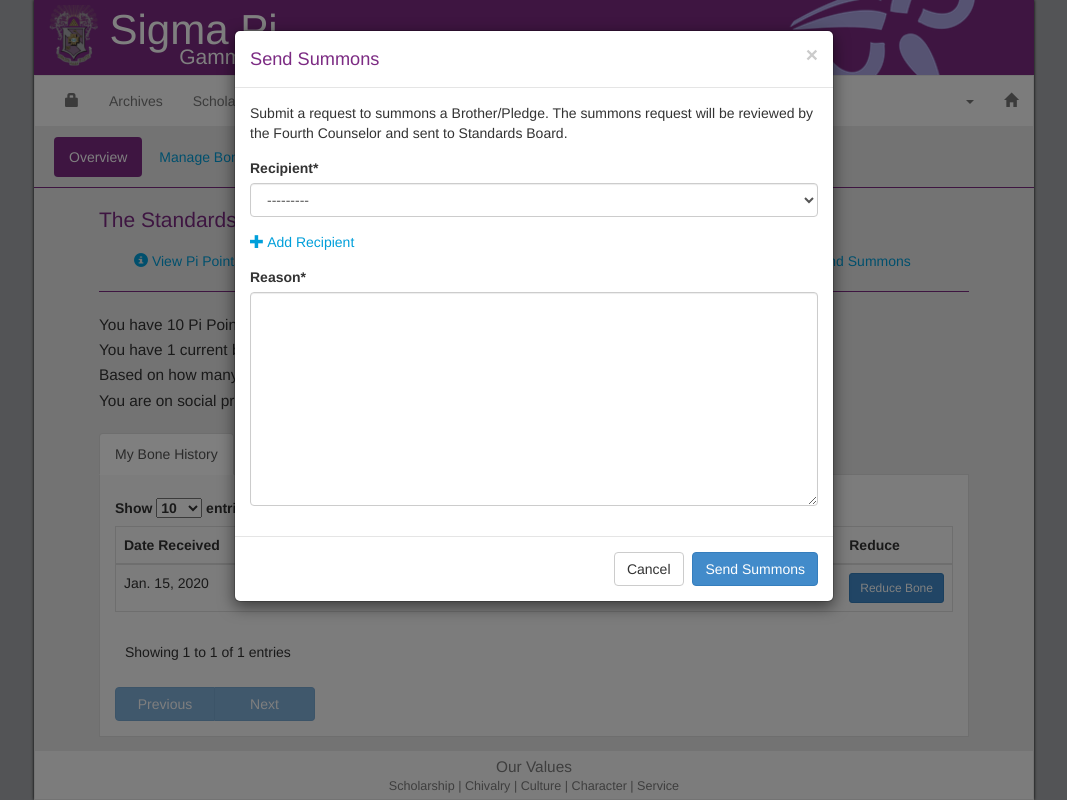
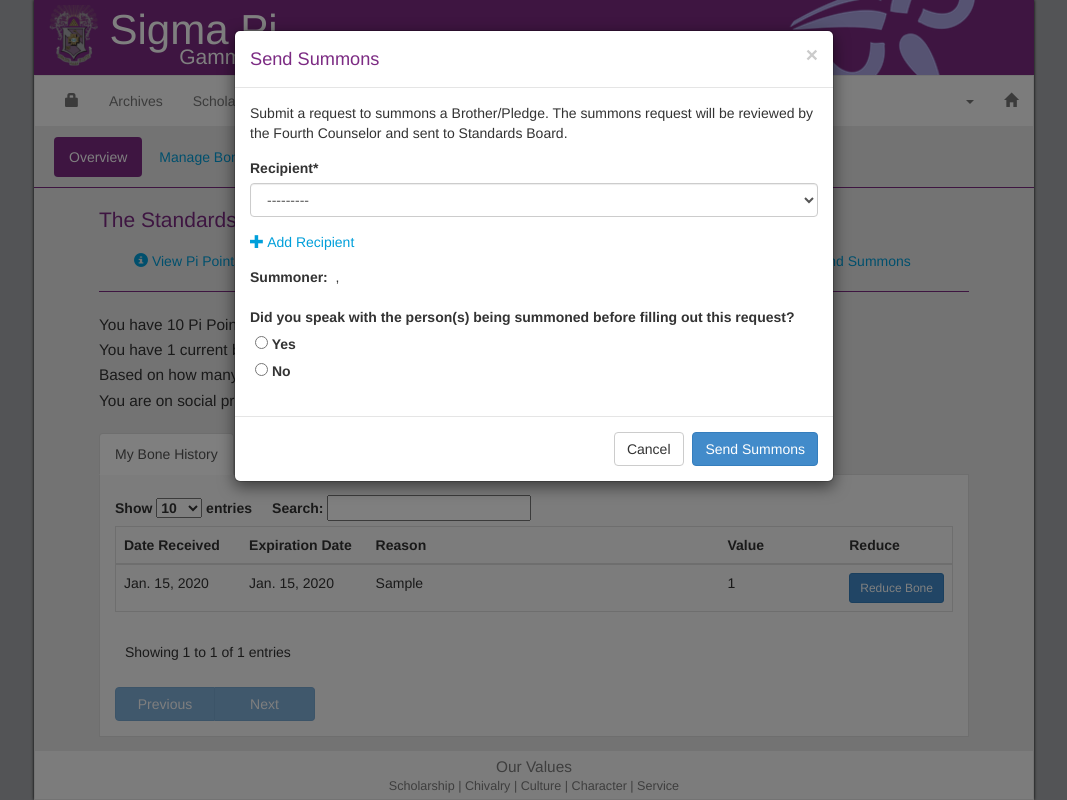
Before and after one commit to sdmoran/sigmapi-web, a Django app: page /secure/standards/overview/ in a window 1280 px wide, after a click on "Send Summons". Shown: the whole page, without its empty margins (106-1173 px from the left). Run offline with Django 3.2, Linux system fonts and the light colour scheme; a user stored in the database is signed in; data comes from the database, SQL or seed files in the repository; tables that the repository leaves empty hold one stand-in row (values such as "Sample post"); parts of the project's set-up code (start-up, migrations or seed data) failed here and were passed over; some libraries are stand-ins or nearby versions.

Commit message:
Updated summons request and summons models / forms

```diff
--- /dev/null
+++ b/SigmaPi/Standards/admin.py
@@ -0,0 +1,6 @@
+from django.contrib import admin
+from Standards.models import Summons, SummonsRequest
+
+# Register models to appear in the Django Admin DB Site
+admin.site.register(Summons)
+admin.site.register(SummonsRequest)
--- a/SigmaPi/Standards/forms.py
+++ b/SigmaPi/Standards/forms.py
@@ -4,154 +4,169 @@ from django.db import models
 
 from Standards.models import JobRequest, PiPointsRequest, Bone, Probation, Summons, SummonsRequest
 
+
 class CustomModelChoiceField(forms.ModelChoiceField):
-    def label_from_instance(self, obj):
-        return obj.last_name + ", " + obj.first_name
+	def label_from_instance(self, obj):
+		return obj.last_name + ", " + obj.first_name
 
 
 class JobRequestForm(forms.ModelForm):
-  """
-    Form for requesting someone take/to take a job
-  """
-  REASON_CHOICES = (
-        ('P', 'Pre/Post Party Job (10)'),
-        ('F', 'First Shift Party Job (30)'),
-        ('S', 'Second Shift Party Job (40)'),
-        ('H', 'House Job (20)'),
-        ('M', 'Meal Crew (20)')
-        )
-  REASON_POINTS = { 'P': 10, 'F': 30, 'S': 40, 'H': 20, 'M': 20,}
+	"""
+	  Form for requesting someone take/to take a job
+	"""
+	REASON_CHOICES = (
+		('P', 'Pre/Post Party Job (10)'),
+		('F', 'First Shift Party Job (30)'),
+		('S', 'Second Shift Party Job (40)'),
+		('H', 'House Job (20)'),
+		('M', 'Meal Crew (20)')
+	)
+	REASON_POINTS = {'P': 10, 'F': 30, 'S': 40, 'H': 20, 'M': 20, }
 
-  job = forms.ChoiceField(choices=REASON_CHOICES)
-  details = models.TextField()
+	job = forms.ChoiceField(choices=REASON_CHOICES)
+	details = models.TextField()
 
-  class Meta:
-    model = JobRequest
-    exclude = ['requester', 'takingJob', 'date']
+	class Meta:
+		model = JobRequest
+		exclude = ['requester', 'takingJob', 'date']
+
 
 class PiPointsRequestForm(forms.ModelForm):
-  """
-    Form for requesting pipoints
-  """
-  REASON_CHOICES = (
-      ('P', 'Pre/Post Party Job'),
-      ('F', 'First Shift Party Job'),
-      ('S', 'Second Shift Party Job'),
-      ('H', 'House Job'),
-      ('M', 'Meal Crew')
-      )
-  reason = forms.ChoiceField(choices=REASON_CHOICES)
-  witness = forms.CharField(max_length=100, required=False)
+	"""
+	  Form for requesting pipoints
+	"""
+	REASON_CHOICES = (
+		('P', 'Pre/Post Party Job'),
+		('F', 'First Shift Party Job'),
+		('S', 'Second Shift Party Job'),
+		('H', 'House Job'),
+		('M', 'Meal Crew')
+	)
+	reason = forms.ChoiceField(choices=REASON_CHOICES)
+	witness = forms.CharField(max_length=100, required=False)
 
-  class Meta:
-    model = PiPointsRequest
-    exclude = ['requester', 'date']
+	class Meta:
+		model = PiPointsRequest
+		exclude = ['requester', 'date']
+
 
 class PiPointsAddBrotherForm(forms.Form):
-  """
-    Form for adding a brother to the pipoints system.
-  """
-  brother = CustomModelChoiceField(queryset=User.objects.all().order_by('last_name').exclude(groups__name='Alumni').exclude(pipointsrecord__isnull=False))
-  piPoints = forms.IntegerField()
+	"""
+	  Form for adding a brother to the pipoints system.
+	"""
+	brother = CustomModelChoiceField(
+		queryset=User.objects.all().order_by('last_name').exclude(groups__name='Alumni').exclude(
+			pipointsrecord__isnull=False))
+	piPoints = forms.IntegerField()
+
 
 class BoneGivingForm(forms.ModelForm):
-  """
-    Form for giving Bones
-  """
+	"""
+	  Form for giving Bones
+	"""
 
-  REASON_CHOICES = (
-        (10, 'Pre/Post Party Job (10)'),
-        (20, 'House Job/Meal Crew (20)'),
-        (30, 'First Shift Party Job (30)'),
-        (40, 'Second Shift Party Job (40)'),
-        (50, 'Other (50)'),
-        (60, 'Other (60)'),
-        (70, 'Other (70)'),
-        (80, 'Other (80)'),
-        (90, 'Other (90)'),
-        (100, 'Other (100)')
-        )
+	REASON_CHOICES = (
+		(10, 'Pre/Post Party Job (10)'),
+		(20, 'House Job/Meal Crew (20)'),
+		(30, 'First Shift Party Job (30)'),
+		(40, 'Second Shift Party Job (40)'),
+		(50, 'Other (50)'),
+		(60, 'Other (60)'),
+		(70, 'Other (70)'),
+		(80, 'Other (80)'),
+		(90, 'Other (90)'),
+		(100, 'Other (100)')
+	)
 
-  bonee = CustomModelChoiceField(queryset=User.objects.all().order_by('last_name').exclude(groups__name='Alumni'))
-  reason = forms.CharField(widget=forms.Textarea)
-  expirationDate = forms.DateField()
-  value = forms.ChoiceField(choices=REASON_CHOICES)
+	bonee = CustomModelChoiceField(queryset=User.objects.all().order_by('last_name').exclude(groups__name='Alumni'))
+	reason = forms.CharField(widget=forms.Textarea)
+	expirationDate = forms.DateField()
+	value = forms.ChoiceField(choices=REASON_CHOICES)
 
-  class Meta:
-    model = Bone
-    exclude = ['boner', 'dateReceived']
+	class Meta:
+		model = Bone
+		exclude = ['boner', 'dateReceived']
+
 
 class BoneEditingForm(forms.ModelForm):
-  """
-    Form for editing Bones
-  """
-  reason = forms.CharField(widget=forms.Textarea)
-  expirationDate = forms.DateField()
-  value = forms.IntegerField(min_value=0)
+	"""
+	  Form for editing Bones
+	"""
+	reason = forms.CharField(widget=forms.Textarea)
+	expirationDate = forms.DateField()
+	value = forms.IntegerField(min_value=0)
 
-  class Meta:
-    model = Bone
-    exclude = ['bonee', 'boner', 'dateReceived']
+	class Meta:
+		model = Bone
+		exclude = ['bonee', 'boner', 'dateReceived']
+
 
 class ProbationGivingForm(forms.ModelForm):
-  """
-    Form for giving probation
-  """
-  recipient = CustomModelChoiceField(queryset=User.objects.all().order_by('last_name').exclude(groups__name='Alumni'))
-  expirationDate = forms.DateField()
+	"""
+	  Form for giving probation
+	"""
+	recipient = CustomModelChoiceField(queryset=User.objects.all().order_by('last_name').exclude(groups__name='Alumni'))
+	expirationDate = forms.DateField()
 
-  class Meta:
-    model = Probation
-    exclude = ['giver', 'dateReceived']
+	class Meta:
+		model = Probation
+		exclude = ['giver', 'dateReceived']
+
 
 class SummonsRequestForm(forms.ModelForm):
-  """
-    Form for sending a summons request
-  """
+	"""
+	  Form for sending a summons request
+	"""
+	spokeWith = forms.ChoiceField(choices=(('yes', 'Yes'), ('no', 'No')), widget=forms.RadioSelect())
+	#reason = forms.CharField(widget=forms.Textarea)
+	outcomes = forms.CharField(widget=forms.Textarea)
+	standards_action = forms.CharField(widget=forms.Textarea)
 
-  reason = forms.CharField(widget=forms.Textarea)
-  summonee = CustomModelChoiceField(queryset=User.objects.all().order_by('last_name').exclude(groups__name='Alumni'))
+	special_circumstance = forms.CharField(widget=forms.Textarea)
 
-  class Meta:
-    model = SummonsRequest
-    exclude = ['summoner', 'dateRequestSent']
+	summonee = CustomModelChoiceField(queryset=User.objects.all().order_by('last_name').exclude(groups__name='Alumni'))
+
+	class Meta:
+		model = SummonsRequest
+		exclude = ['summoner', 'dateRequestSent']
+
 
 class AddSummonsForm(forms.ModelForm):
-  """
-    Form for sending a summons
-  """
+	"""
+	  Form for sending a summons
+	"""
 
-  reason = forms.CharField(widget=forms.Textarea)
-  summonee = CustomModelChoiceField(queryset=User.objects.all().order_by('last_name').exclude(groups__name='Alumni'))
-  summoner = CustomModelChoiceField(queryset=User.objects.all().order_by('last_name').exclude(groups__name='Alumni'))
+	special_circumstance = forms.CharField(widget=forms.Textarea)
+	summonee = CustomModelChoiceField(queryset=User.objects.all().order_by('last_name').exclude(groups__name='Alumni'))
+	summoner = CustomModelChoiceField(queryset=User.objects.all().order_by('last_name').exclude(groups__name='Alumni'))
 
-  class Meta:
-    model = Summons
-    exclude = ['dateSummonsSent', 'approver']
+	class Meta:
+		model = Summons
+		exclude = ['dateSummonsSent', 'approver', 'outcomes', 'standards_action', 'spokeWith']
+
 
 class AcceptSummonsForm(forms.ModelForm):
-  """
-    Form for accepting a summons
-  """
+	"""
+	  Form for accepting a summons
+	"""
 
-  REASON_CHOICES = (
-    (10, 'Pre/Post Party Job (10)'),
-    (20, 'House Job/Meal Crew (20)'),
-    (30, 'First Shift Party Job (30)'),
-    (40, 'Second Shift Party Job (40)'),
-    (50, 'Other (50)'),
-    (60, 'Other (60)'),
-    (70, 'Other (70)'),
-    (80, 'Other (80)'),
-    (90, 'Other (90)'),
-    (100, 'Other (100)')
-  )
+	REASON_CHOICES = (
+		(10, 'Pre/Post Party Job (10)'),
+		(20, 'House Job/Meal Crew (20)'),
+		(30, 'First Shift Party Job (30)'),
+		(40, 'Second Shift Party Job (40)'),
+		(50, 'Other (50)'),
+		(60, 'Other (60)'),
+		(70, 'Other (70)'),
+		(80, 'Other (80)'),
+		(90, 'Other (90)'),
+		(100, 'Other (100)')
+	)
 
-  expirationDate = forms.DateField()
-  value = forms.ChoiceField(choices=REASON_CHOICES)
-  reason = forms.CharField(widget=forms.Textarea)
+	expirationDate = forms.DateField()
+	value = forms.ChoiceField(choices=REASON_CHOICES)
+	reason = forms.CharField(widget=forms.Textarea)
 
-
-  class Meta:
-    model = Bone
-    exclude = ['boner', 'dateReceived', 'bonee']
+	class Meta:
+		model = Bone
+		exclude = ['boner', 'dateReceived', 'bonee']
--- a/SigmaPi/Standards/templates/secure/standards_index.html
+++ b/SigmaPi/Standards/templates/secure/standards_index.html
@@ -375,11 +375,33 @@
 							<span class="glyphicon glyphicon-plus"></span> Add Recipient
 						</a>
 					</div>
-					<div class="form-group">
-						<label for="id_reason" class="control-label">Reason*</label>
-						{{ summons_form.reason }}
+                    <div class="form-group" id="summoner-template">
+						<label class="control-label">Summoner:&nbsp;</label>
+						{{user.last_name}}, {{ user.first_name }}
 					</div>
-
+					<div class="form-group" id="spoke-with-select">
+						<label class="control-label">Did you speak with the person(s) being summoned before filling out this request?</label>
+						{{summons_form.spokeWith}}
+					</div>
+					<div id="summons_form_spokewith" style="display: none;">
+						<div class="form-group">
+							<label class="control-label" for="id_outcomes">What outcomes resulted from your conversation(s) with the accused?</label>
+							{{summons_form.outcomes}}
+						</div>
+						<div class="form-group">
+							<label class="control-label" for="id_standards_action">Why do you believe action is still required from the Standards Board after having these conversations?</label>
+							{{summons_form.standards_action}}
+						</div>
+					</div>
+					<div id="summons_form_didnotspeak" style="display: none;">
+						<p>
+							Unless you have special circumstance to warrant otherwise, this summons request will be denied on the grounds that the summoner should confront the summoned on the issue before resorting to judicial action.
+						</p>
+						<div class="form-group">
+							<label class="control-label" for="id_special_circumstance">If you have a special circumstance, please describe it below:</label>
+							{{summons_form.special_circumstance}}
+						</div>
+					</div>
 					<input type="hidden" id="recipient-count" name="recipient-count" value="1" class="hidden" style="display:none;"/>
 				</form>
       		</div>
@@ -398,7 +420,10 @@
 	$(document).ready(function() {
 
 		$("#recipient-count").val(summonsRecipientCount); // Make sure count is set to 1. Workaround for browsers that cache form values
-
+		$("#spoke-with-select").val("");
+		$("#id_outcomes").val("");
+		$("#id_standards_action").val("");
+		$("#id_special_circumstance").val("");
 		$("#add-summons-recipient").click(function(){
 
 			summonsRecipientCount = summonsRecipientCount + 1;
@@ -428,6 +453,20 @@
 
 		});
 
+		$("#spoke-with-select input[type=radio]").prop('checked', false);
+		$("#spoke-with-select input[type=radio]").change(function()
+		{
+			if(this.value == 'yes')
+			{
+				$("#summons_form_spokewith").show();
+				$("#summons_form_didnotspeak").hide();
+			}
+			else if(this.value == 'no')
+			{
+				$("#summons_form_spokewith").hide();
+				$("#summons_form_didnotspeak").show();
+			}
+		});
 	});
 
 </script>
--- a/SigmaPi/Standards/views.py
+++ b/SigmaPi/Standards/views.py
@@ -615,10 +615,27 @@ def send_summons_request(request):
 		numRecipients = int(request.POST["recipient-count"])
 
 		# Check for reason
-		reason = request.POST["reason"]
-		if len(reason.strip()) == 0:
-			request.session['standards_index_error'] = "Summons request failed to send. You must include a reason with the request."
+		spokeWithStr = request.POST.get("spokeWith", "error")
+		spokeWith = False
+		if spokeWithStr == "yes":
+			spokeWith = True
+		elif spokeWithStr != "no":
+			request.session['standards_index_error'] = "Summons request failed to send. You must fill in all fields."
 			return redirect(index)
+		outcomes = request.POST.get("outcomes", "")
+		standards_action = request.POST.get("standards_action", "")
+		special_circumstance = request.POST.get("special_circumstance", "")
+
+		if spokeWith:
+			if len(outcomes.strip()) == 0:
+				request.session['standards_index_error'] = "Summons request failed to send. You must include outcomes of the conversation."
+				return redirect(index)
+			elif len(standards_action.strip()) == 0:
+				request.session['standards_index_error'] = "Summons request failed to send. You must include suggested further action by standards."
+				return redirect(index)
+		elif len(special_circumstance.strip()) == 0:
+				request.session['standards_index_error'] = "Summons request failed to send. You must include the special circumstance."
+				return redirect(index)
 
 		# Check for recipients
 		summonsSent = 0
@@ -634,10 +651,10 @@ def send_summons_request(request):
 
 					recipientUser = User.objects.get(pk=recipientInt)
 
-					summonsReq = SummonsRequest(summoner=request.user, summonee=recipientUser, reason=reason, dateRequestSent=datetime.now())
+					summonsReq = SummonsRequest(summoner=request.user, summonee=recipientUser, spokeWith=spokeWith, outcomes=outcomes, standards_action=standards_action, special_circumstance=special_circumstance, dateRequestSent=datetime.now())
 					summonsReq.save()
 
-					summonsSent = summonsSent + 1
+					summonsSent += 1
 			except:
 				request.session['standards_index_error'] = "Unknown error occurred while processing summons recipient list. Please try again. If the problem persists, please contact the Web Chair."
 				return redirect(index)
@@ -730,7 +747,10 @@ def approve_summons_request(request, summons_req):
 		approved_summons.summoner = summons_request.summoner
 		approved_summons.summonee = summons_request.summonee
 		approved_summons.approver = request.user
-		approved_summons.reason = summons_request.reason
+		approved_summons.spokeWith = summons_request.spokeWith
+		approved_summons.outcomes = summons_request.outcomes
+		approved_summons.standards_action = summons_request.standards_action
+		approved_summons.special_circumstance = summons_request.special_circumstance
 		approved_summons.dateSummonsSent = datetime.now()
 
 		approved_summons.save()
@@ -753,6 +773,7 @@ def create_new_summons(request):
 
 		if form.is_valid():
 			summons = form.save(commit=False)
+			summons.spokeWith = False
 
 			summons.dateSummonsSent = datetime.now()
 			summons.approver = request.user
@@ -795,7 +816,7 @@ def accept_summons(request, summons):
 			summonsHistory = SummonsHistoryRecord()
 			summonsHistory.summonee = summons_obj.summonee
 			summonsHistory.summoner = summons_obj.summoner
-			summonsHistory.details = summons_obj.reason
+			summonsHistory.details = summons_obj.reason()
 			summonsHistory.resultReason = bone.reason
 			summonsHistory.date = datetime.now()
 			summonsHistory.boneID = bone.id
--- a/SigmaPi/static/css/secure/secure_theme.css
+++ b/SigmaPi/static/css/secure/secure_theme.css
@@ -326,3 +326,9 @@ th.twelve.wide
 {
   z-index: 2000 !important;
 }
+
+#send-summons-form ul
+{
+  list-style: none;
+  padding-left: 5px;
+}
```
Also changed, not shown: SigmaPi/Standards/models.py (+25 -6 lines), SigmaPi/Standards/notify.py (+9 -2 lines), SigmaPi/Standards/templates/secure/standards_summons.html (+6 -2 lines), SigmaPi/Standards/migrations/0002_auto_20160926_1641.py (added), SigmaPi/Standards/migrations/0003_auto_20160930_1458.py (added).
